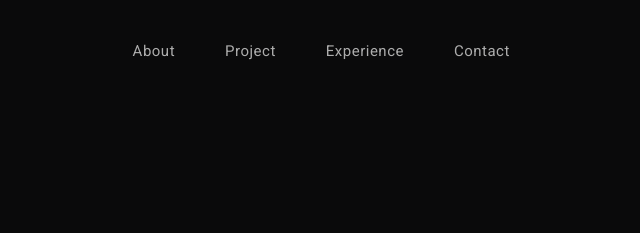
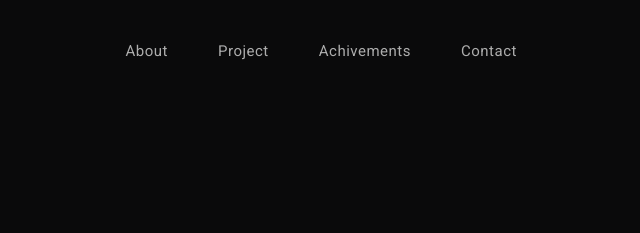
Before and after one commit to Volvein/cvtest, a plain HTML site: page index.html in a window 1280 px wide. Shown: the top 233 px of the page, 247-887 px from the left. Drawn offline with Linux system fonts and the light colour scheme.

Commit message:
Update index.html

```diff
--- a/index.html
+++ b/index.html
@@ -44,7 +44,7 @@
                     <ul>
                         <li><a href="#aboutsec">About</a></li>
                         <li><a href="#projsec">Project</a></li>
-                        <li><a href="#expriencesec">Experience</a></li>
+                        <li><a href="#expriencesec">Achivements</a></li>
                         <li><a href="#Contactsec">Contact</a></li>
                     </ul>
                 </nav>
```
